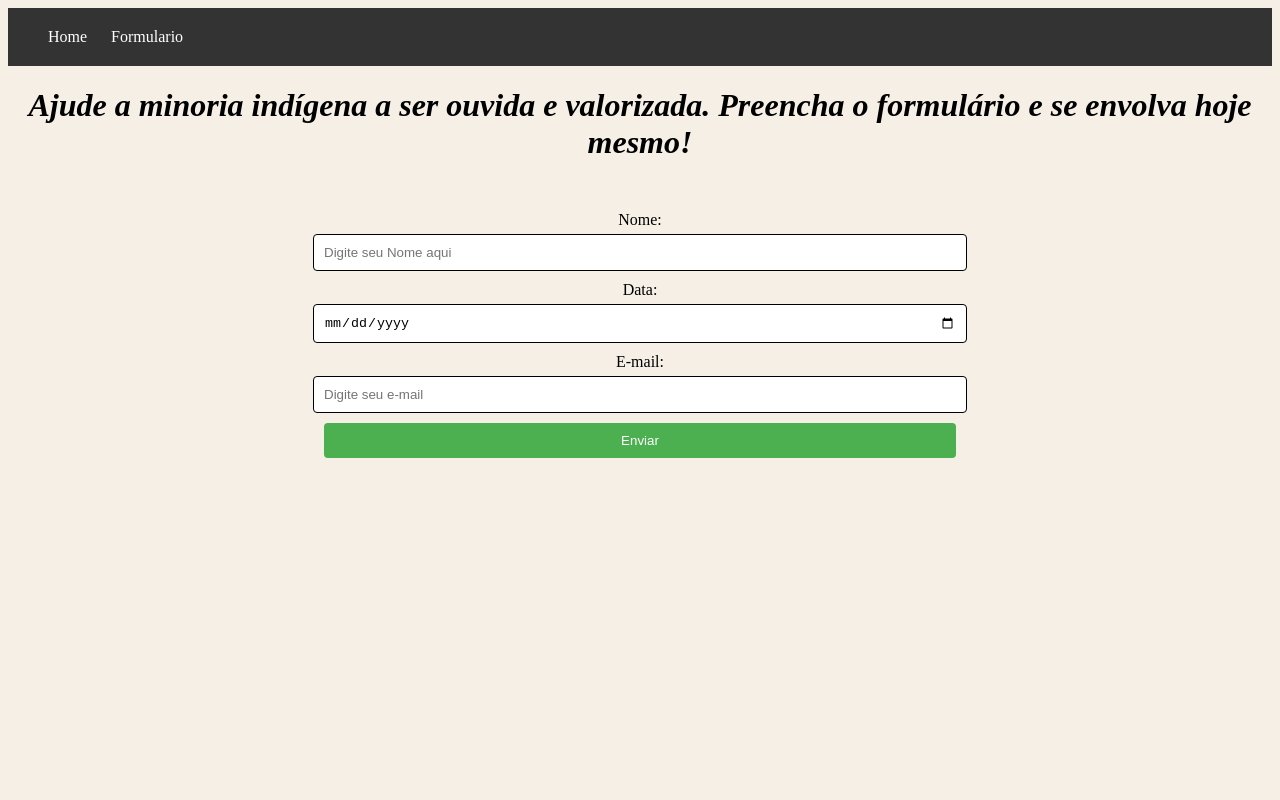
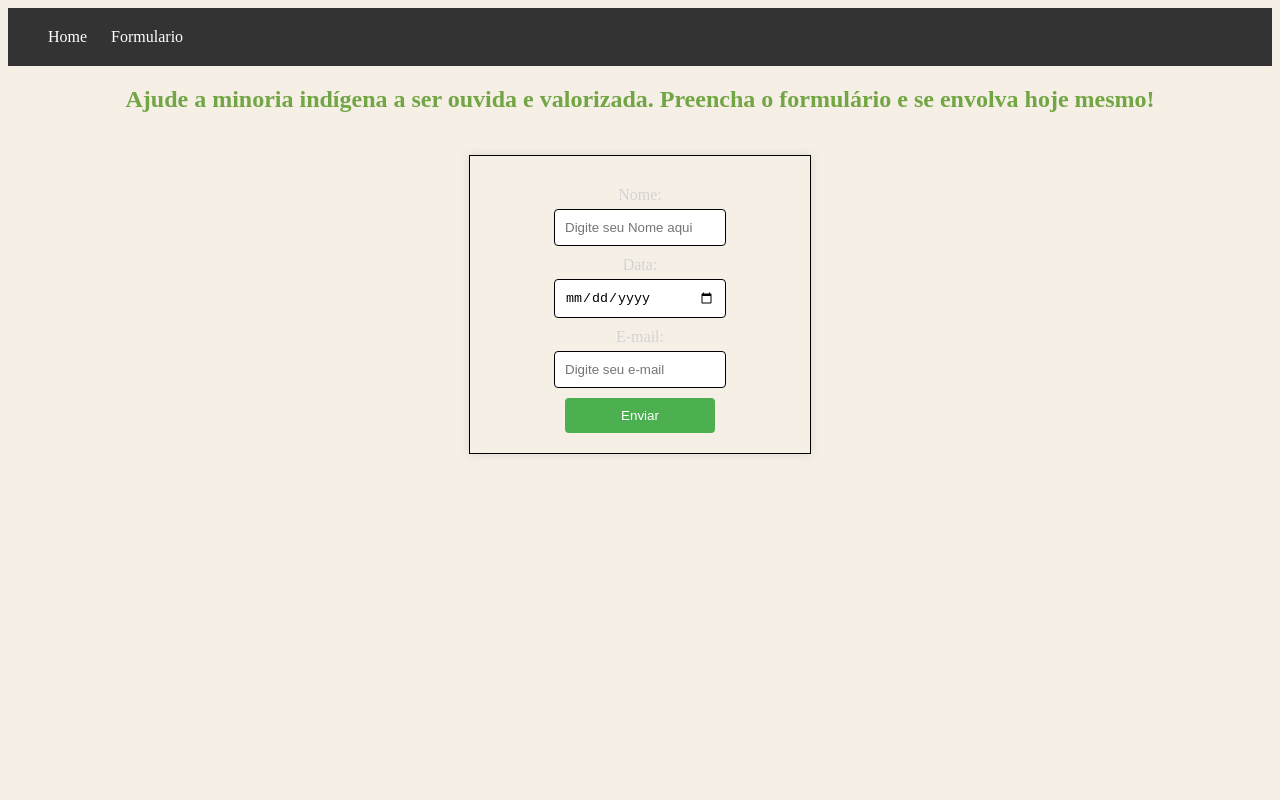
Before and after one commit to PedrinzxCampos/DS, a plain HTML site: page index.html in a window 1280 px wide. Shown: the top 800 px of the page. Drawn offline with Linux system fonts and the light colour scheme.

Commit message:
Arrumei o form
E add imagens

```diff
--- a/index.html
+++ b/index.html
@@ -5,8 +5,9 @@
    <meta name="viewport" content="width=device-width, initial-scale=1.0">
    <link rel="stylesheet" href="style.css">
    <title>Formulário</title>
+
 </head>
-<body>
+<body background="Img/background preto.pngtr">
    <header id="header">
       <div class="container">
 
@@ -23,17 +24,18 @@
    <script>
       function enviar() {
          var valor = document.getElementById("Enviar").value;
-         alert("Valor enviado:", valor);
+         alert("Valor enviado: " + valor);
      }
    </script>
     <header>
-    <center><h1>Ajude a minoria indígena a ser ouvida e valorizada.
-      Preencha o formulário e se envolva hoje mesmo!</h1></center>
+    <center><h2>Ajude a minoria indígena a ser ouvida e valorizada.
+      Preencha o formulário e se envolva hoje mesmo!</p></center>
       <br>
 
    </header>
-
 <center>
+    <form onsubmit="event.preventDefault(); enviar();">
+       <div class="form-container">
            <label for="nome">Nome:</label>
            <input type="text" id="nome" name="nome" placeholder="Digite seu Nome aqui">
 
@@ -45,9 +47,8 @@
            <input type="email" id="email" name="email" placeholder="Digite seu e-mail">
 
            <input type="submit" value="Enviar">
-
+       </div>
       </center>
-
     </form>
    <center><footer>&copy;Pedro Campos Gabriel Paulino Pedro Fragoso</footer></center>
 </body>
--- a/style.css
+++ b/style.css
@@ -117,3 +117,15 @@ div .text p{
 footer {
     margin-top: 500px;
 }
+
+body .background {
+    width: 500px;
+    height: 500px;
+}
+
+.form-container {
+    color: #d3d3d3;
+}
+h2{
+    color: #72a543;
+}
```
Also changed, not shown: Pags/pag01index.html (+1 -1 lines), Img/3.jpg (added), Img/background preto.png (added), Img/indios.JPG (added). Lines whose indentation alone changed are shown as unchanged.
